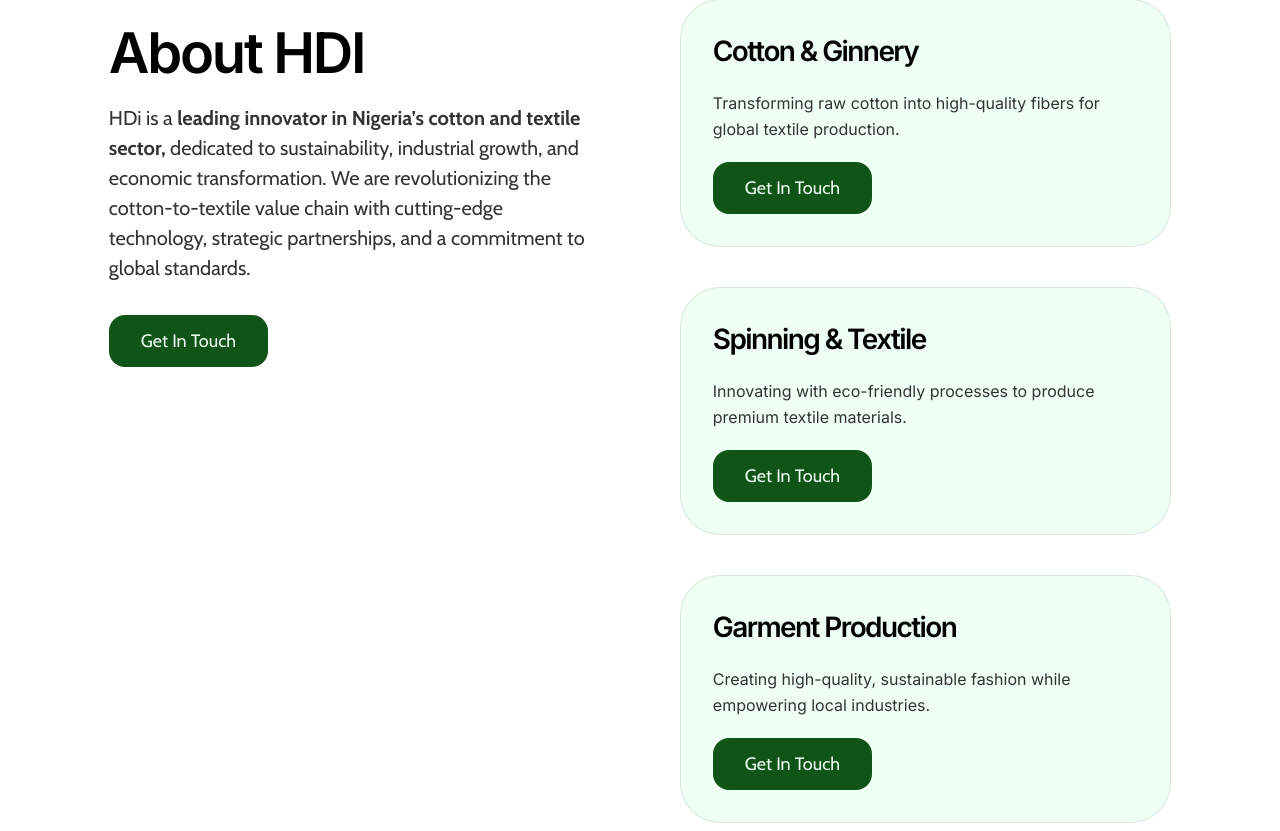
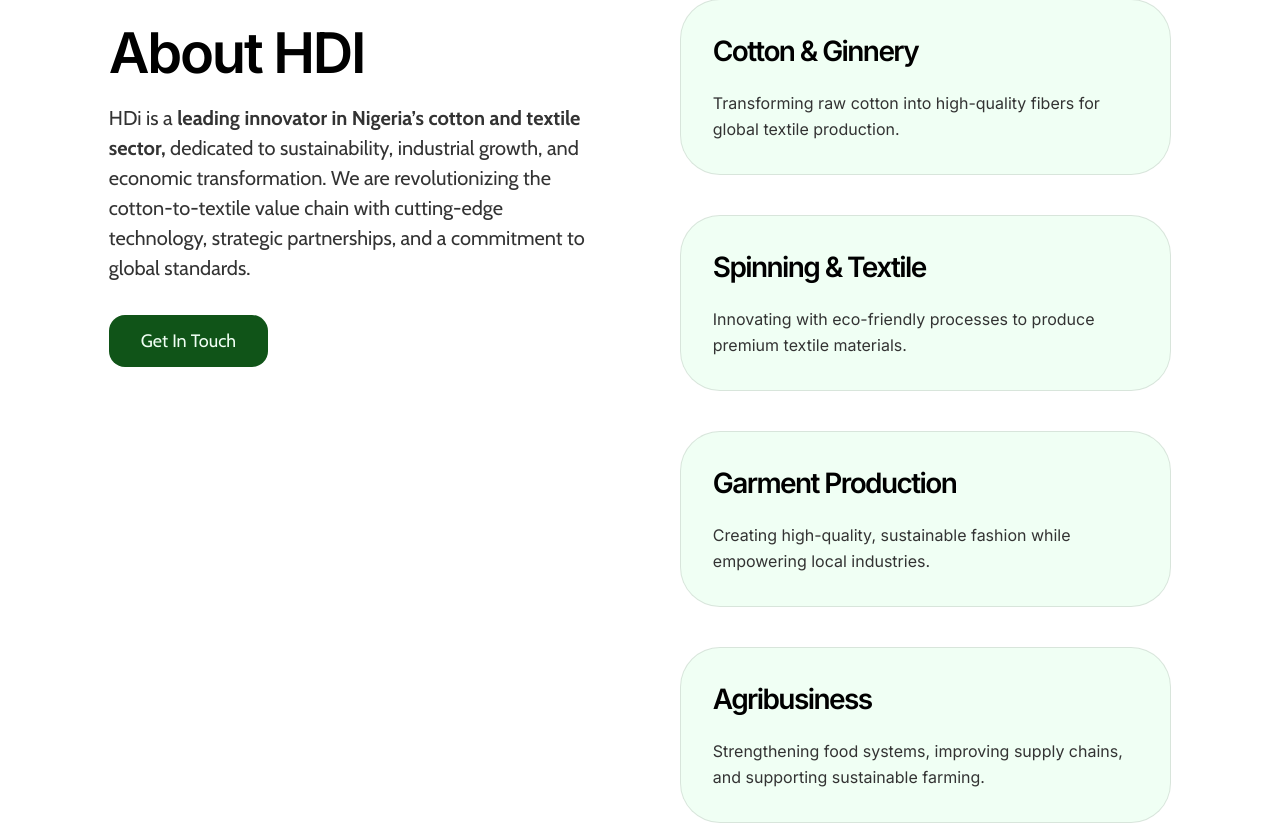
Before and after one commit to Elnalob/hdi-group, a React (Vite) app: page / in a window 1280 px wide. Shown: the part 1089-1920 px from the top of the page. Built offline with nearby package versions, Linux system fonts and the light colour scheme.

Commit message:
remove get in touch button

```diff
--- a/src/components/home/about.tsx
+++ b/src/components/home/about.tsx
@@ -48,8 +48,7 @@ function About() {
   const pinElement = useRef(null);
   useGSAP(
     () => {
-      // eslint-disable-next-line @typescript-eslint/no-unused-vars
-      const pinInstance = ScrollTrigger.create({
+      ScrollTrigger.create({
         trigger: pinElement.current,
         start: "top top",
         // end: ".scrolling-element top",
@@ -103,9 +102,6 @@ function About() {
             <p className="text-[#333333] text-base md:text-sm xl:text-base leading-5.5 md:leading-4.5 lg:leading-5 xl:leading-6.5">
               {data.description}
             </p>
-            <button className="font-cabin cursor-pointer py-3 md:py-2.5 lg:py-3 text-base md:text-[15px] lg:text-base xl:text-lg  px-6 md:px-5 lg:px-6.5 xl:px-8 rounded-2xl bg-[#105418] text-center">
-              Get In Touch
-            </button>
           </div>
         ))}
       </div>
```
